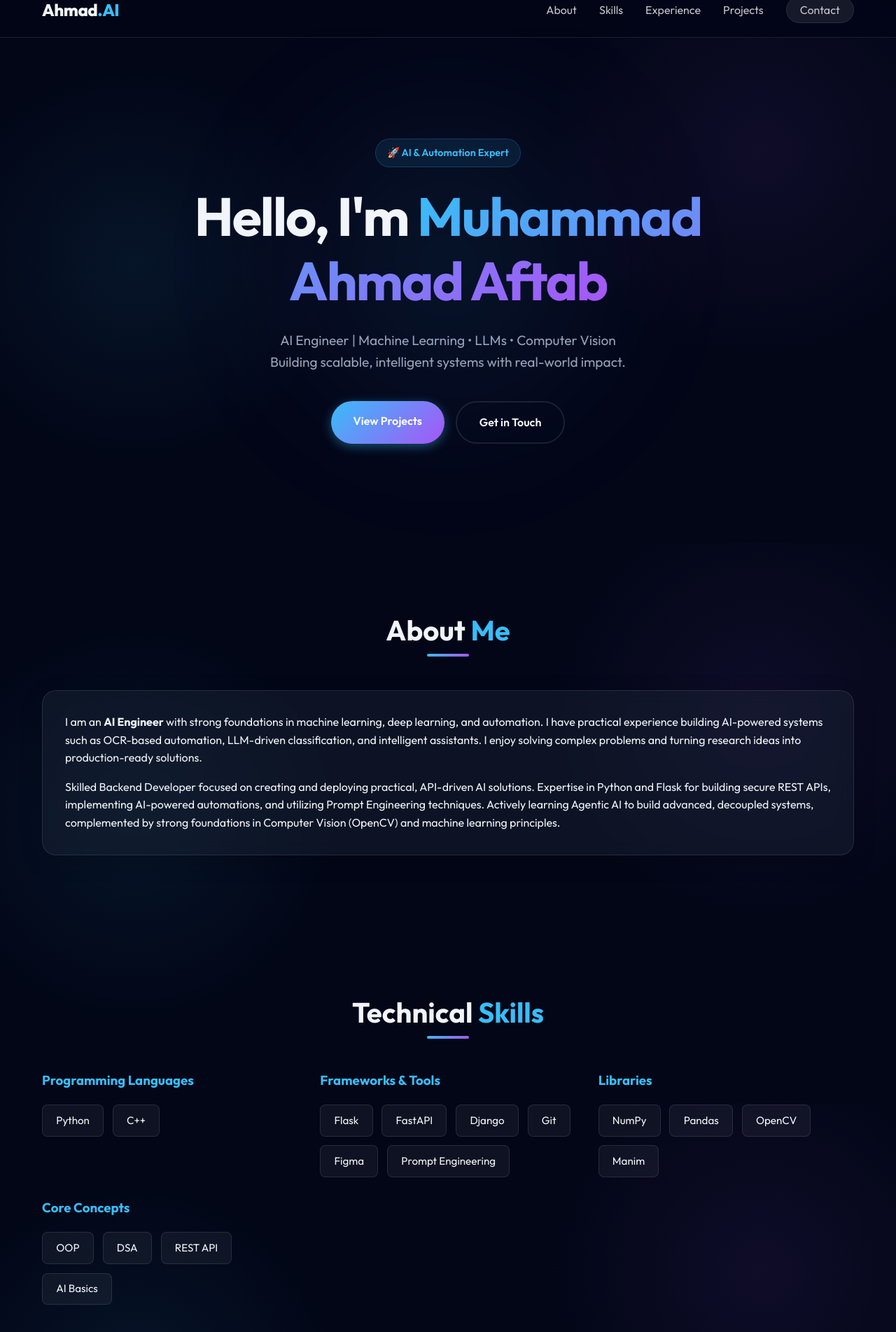
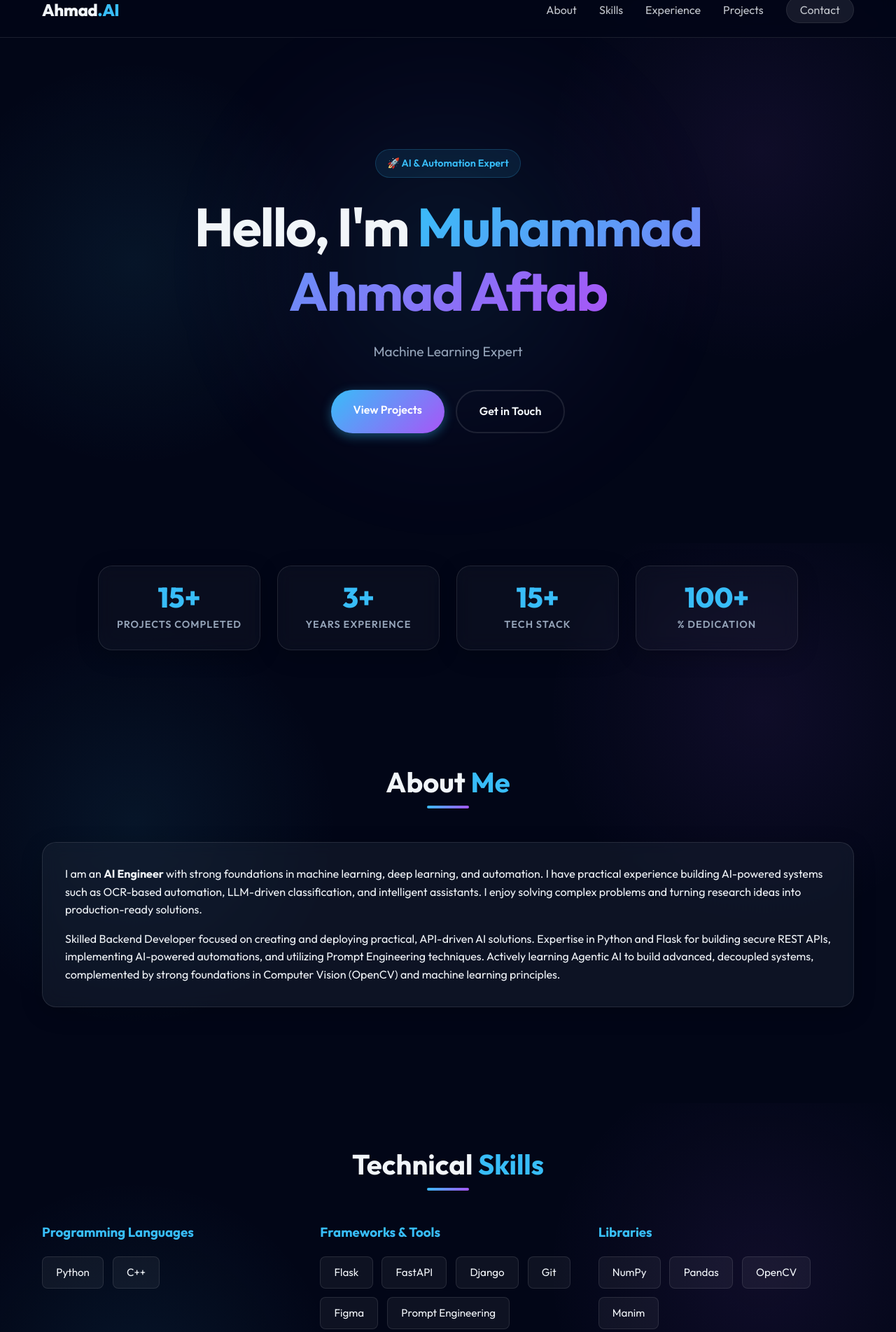
Before and after one commit to AnonymusMyllonaire/AhmadPortfolio, a Flask app: page / in a window 1280 px wide. Shown: the part 24-1927 px from the top of the page at 70% size. Run offline with Flask 3, Linux system fonts and the light colour scheme.

Commit message:
Add animated highlights, typing effect, and ensure Render port binding

```diff
--- a/static/css/style.css
+++ b/static/css/style.css
@@ -447,3 +447,81 @@
         margin-left: 1rem;
     }
 }
+
+/* Highlights Section */
+.highlights-section {
+    padding: 2rem 0 4rem;
+}
+
+.highlights-grid {
+    display: grid;
+    grid-template-columns: repeat(auto-fit, minmax(200px, 1fr));
+    gap: 1.5rem;
+    max-width: 1000px;
+    margin: 0 auto;
+}
+
+.highlight-card {
+    text-align: center;
+    padding: 1.5rem;
+    display: flex;
+    flex-direction: column;
+    align-items: center;
+    justify-content: center;
+    border: 1px solid var(--glass-border);
+    background: rgba(255, 255, 255, 0.03);
+    transition: transform 0.3s ease;
+}
+
+.highlight-card:hover {
+    transform: translateY(-5px);
+    background: rgba(255, 255, 255, 0.05);
+}
+
+.highlight-card h3 {
+    font-size: 2.5rem;
+    font-weight: 800;
+    color: var(--primary-color);
+    margin-bottom: 0.5rem;
+    line-height: 1;
+}
+
+.highlight-card p {
+    font-size: 0.9rem;
+    color: var(--text-muted);
+    font-weight: 600;
+    text-transform: uppercase;
+    letter-spacing: 1px;
+}
+
+/* Typing Effect Cursor */
+.typing-cursor {
+    display: inline-block;
+    width: 2px;
+    background-color: var(--primary-color);
+    animation: blink 0.7s infinite;
+}
+
+@keyframes blink {
+
+    0%,
+    100% {
+        opacity: 1;
+    }
+
+    50% {
+        opacity: 0;
+    }
+}
+
+/* Animations */
+.fade-in-up {
+    opacity: 0;
+    transform: translateY(30px);
+    transition: opacity 0.8s ease-out, transform 0.8s ease-out;
+}
+
+.fade-in-up.visible {
+    opacity: 1;
+    transform: translateY(0);
+}
--- a/static/js/script.js
+++ b/static/js/script.js
@@ -17,43 +17,93 @@
 
 // Intersection Observer for Scroll Animations
 const observerOptions = {
-    root: null,
-    rootMargin: '0px',
-    threshold: 0.1
+    threshold: 0.1,
+    rootMargin: "0px 0px -50px 0px"
 };
 
-const observer = new IntersectionObserver((entries, observer) => {
+const observer = new IntersectionObserver((entries) => {
     entries.forEach(entry => {
         if (entry.isIntersecting) {
-            entry.target.classList.add('fade-in');
+            entry.target.classList.add('visible');
             observer.unobserve(entry.target);
         }
     });
 }, observerOptions);
 
-// Add animation classes to elements
-document.querySelectorAll('.glass-card, .section-title, .hero-content').forEach((el, index) => {
-    el.style.opacity = '0';
-    el.style.transform = 'translateY(20px)';
-    el.style.transition = 'opacity 0.6s ease, transform 0.6s ease';
-
-    // Add delay for staggering
-    // el.style.transitionDelay = `${index * 0.1}s`; // Optional staggering
-
+document.querySelectorAll('.glass-card, .section-title, .hero-content, .timeline-item').forEach(el => {
+    el.classList.add('fade-in-up');
     observer.observe(el);
 });
 
-// Add fade-in class logic dynamically via CSS injection or inline styles
-// To keep it simple, we modify the style directly in the observer
-const fadeInObserver = new IntersectionObserver((entries) => {
+// Counter Animation
+const counters = document.querySelectorAll('.counter');
+const speed = 200; // The lower the slower
+
+const counterObserver = new IntersectionObserver((entries, observer) => {
     entries.forEach(entry => {
         if (entry.isIntersecting) {
-            entry.target.style.opacity = '1';
-            entry.target.style.transform = 'translateY(0)';
+            const counter = entry.target;
+            const updateCount = () => {
+                const target = +counter.getAttribute('data-target');
+                const count = +counter.innerText;
+                const inc = target / speed;
+
+                if (count < target) {
+                    counter.innerText = Math.ceil(count + inc);
+                    setTimeout(updateCount, 20);
+                } else {
+                    counter.innerText = target + "+";
+                }
+            };
+            updateCount();
+            observer.unobserve(counter);
         }
     });
-}, observerOptions);
+}, { threshold: 0.5 });
 
-document.querySelectorAll('.glass-card, .section-title, .hero-content, .timeline-item').forEach(el => {
-    fadeInObserver.observe(el);
+counters.forEach(counter => {
+    counterObserver.observe(counter);
 });
+
+// Typing Effect
+const textElement = document.getElementById('typing-text');
+const texts = [
+    "AI Engineer",
+    "Machine Learning Expert",
+    "Deep Learning Enthusiast",
+    "Automation Specialist"
+];
+let textIndex = 0;
+let charIndex = 0;
+let isDeleting = false;
+let typeSpeed = 100;
+
+function type() {
+    const currentText = texts[textIndex];
+
+    if (isDeleting) {
+        textElement.textContent = currentText.substring(0, charIndex - 1);
+        charIndex--;
+        typeSpeed = 50;
+    } else {
+        textElement.textContent = currentText.substring(0, charIndex + 1);
+        charIndex++;
+        typeSpeed = 100;
+    }
+
+    if (!isDeleting && charIndex === currentText.length) {
+        isDeleting = true;
+        typeSpeed = 2000; // Pause at end
+    } else if (isDeleting && charIndex === 0) {
+        isDeleting = false;
+        textIndex = (textIndex + 1) % texts.length;
+        typeSpeed = 500;
+    }
+
+    setTimeout(type, typeSpeed);
+}
+
+// Start typing effect if element exists
+if (textElement) {
+    type();
+}
--- a/templates/index.html
+++ b/templates/index.html
@@ -43,10 +43,7 @@
         <div class="hero-content">
             <div class="badge">🚀 AI & Automation Expert</div>
             <h1>Hello, I'm <span class="gradient-text">Muhammad Ahmad Aftab</span></h1>
-            <p class="hero-subtitle">
-                AI Engineer | Machine Learning • LLMs • Computer Vision
-                <br> Building scalable, intelligent systems with real-world impact.
-            </p>
+            <p class="hero-subtitle" id="typing-text"></p>
             <div class="hero-btns">
                 <a href="#projects" class="btn btn-primary">View Projects</a>
                 <a href="#contact" class="btn btn-secondary">Get in Touch</a>
@@ -57,6 +54,30 @@
             <div class="glowing-orb"></div>
         </div>
     </header>
+
+    <!-- HIGHLIGHTS SECTION -->
+    <section class="highlights-section">
+        <div class="container">
+            <div class="highlights-grid">
+                <div class="highlight-card glass-card">
+                    <h3 class="counter" data-target="15">0</h3>
+                    <p>Projects Completed</p>
+                </div>
+                <div class="highlight-card glass-card">
+                    <h3 class="counter" data-target="3">0</h3>
+                    <p>Years Experience</p>
+                </div>
+                <div class="highlight-card glass-card">
+                    <h3 class="counter" data-target="15">0</h3>
+                    <p>Tech Stack</p>
+                </div>
+                <div class="highlight-card glass-card">
+                    <h3 class="counter" data-target="100">0</h3>
+                    <p>% Dedication</p>
+                </div>
+            </div>
+        </div>
+    </section>
 
     <!-- ABOUT SECTION -->
     <section id="about" class="section">
```
